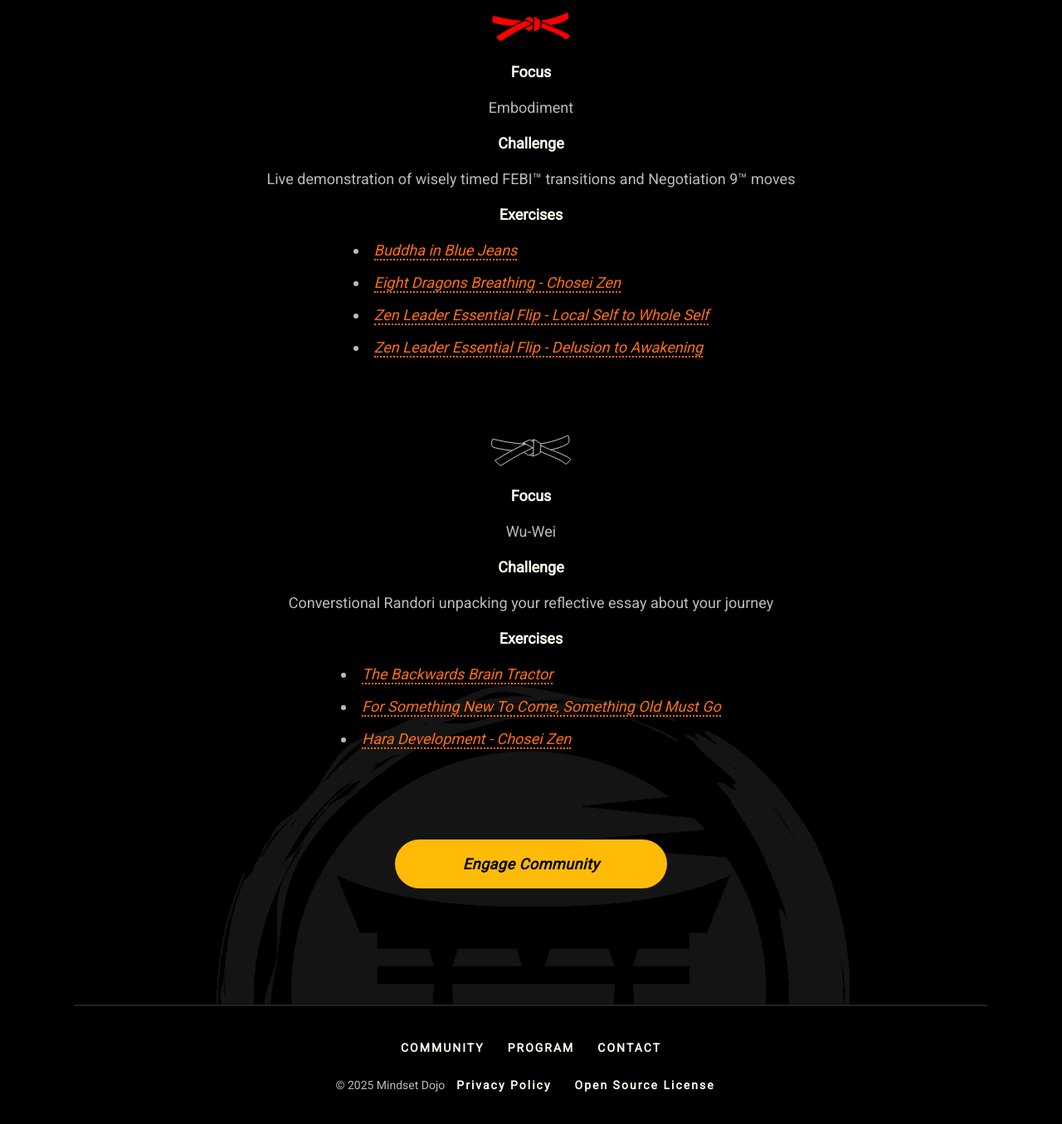
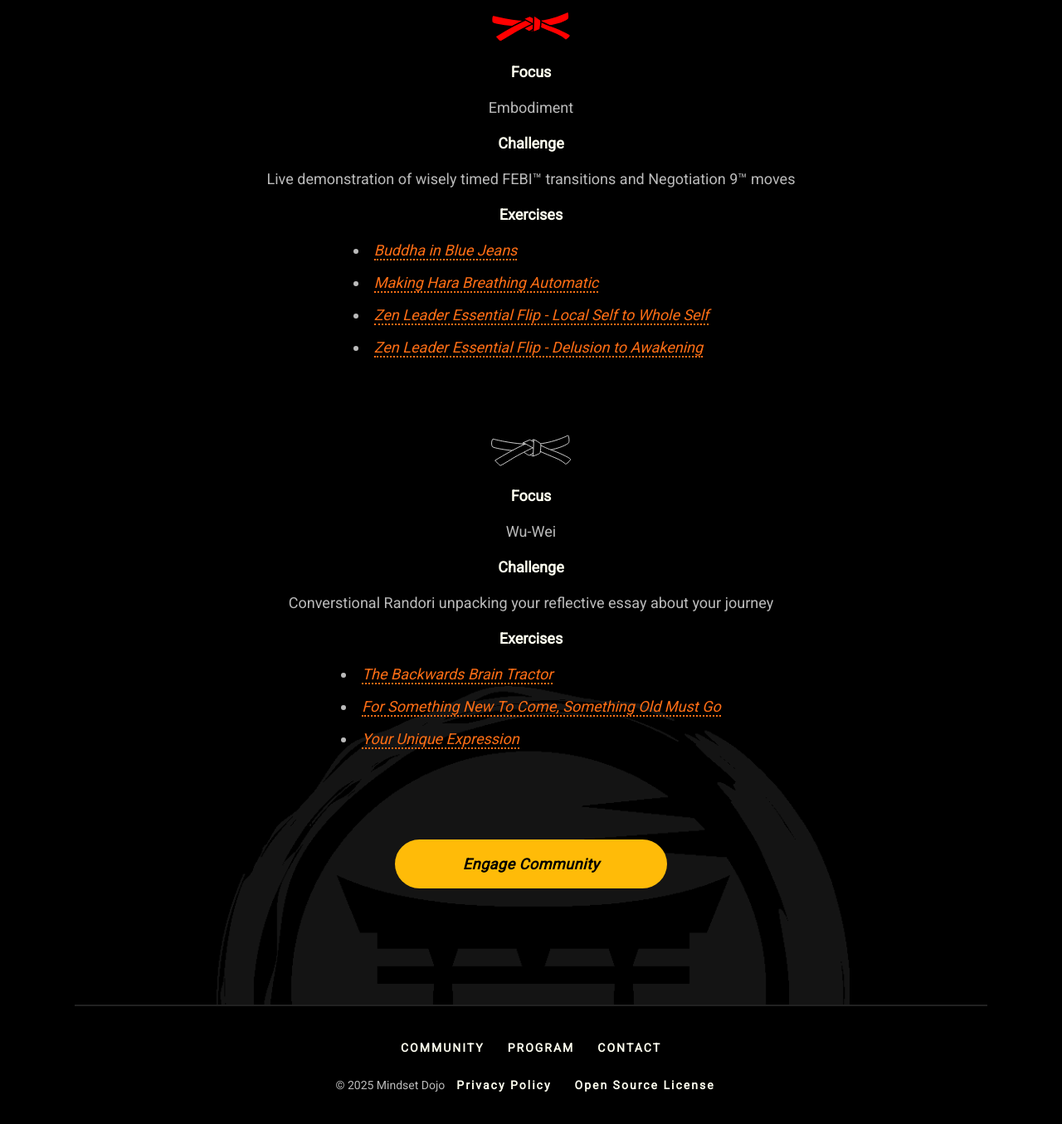
Before and after one commit to mindset-dojo/mindset-dojo.github.io, a Jekyll site: the page built from program.md, in a window 1280 px wide and 1400 px high, scrolled down 5069 px. Shown: the top 1355 px of the window at 83% size. Built offline with Jekyll 4.4.1, drawn with Linux system fonts in a browser that asks for light colours; some web fonts are replaced.

Commit message:
feat: Mindset Program Full Circle
As a Mindset Dojo Program Participant
I need the Red and Black Level to come full circle clearly
So that there is no conflation as the cycle completes

Criteria:
* Breath intention is further clarified at the red level
* Spirit of breath intention is anywhere and automatic
* Explicit connections to Chosei Zen are filtered appropriately
* Black level channels to a unique expression
* Cycle starts and ends with reflection

```diff
--- a/_data/program.yaml
+++ b/_data/program.yaml
@@ -124,8 +124,8 @@
     exercises:
       - label: Buddha in Blue Jeans
         url: https://www.youtube.com/watch?v=FYTqRfJyArM
-      - label: Eight Dragons Breathing - Chosei Zen
-        url: https://www.choseizen.org/go/8-dragons
+      - label: Making Hara Breathing Automatic
+        url: https://youtu.be/UVz1E_cKxp4?si=hl5c7qB4iR6R7ZSs
       - label: Zen Leader Essential Flip - Local Self to Whole Self
         url: https://cdn.dirigible.studio/wp-content/uploads/sites/24/2021/09/04073619/TZL-graphic-izl.pdf
       - label: Zen Leader Essential Flip - Delusion to Awakening
@@ -140,6 +140,6 @@
         url: https://youtu.be/lylCYkgC63Q?si=FzuWfAHq4Yie_AHC
       - label: For Something New To Come, Something Old Must Go
         url: https://www.youtube.com/watch?v=_to_w-R0JjQ
-      - label: Hara Development - Chosei Zen
-        url: https://www.choseizen.org/hara-development
+      - label: Your Unique Expression
+        url: https://en.wikipedia.org/wiki/Self-reflection
 ...
```
